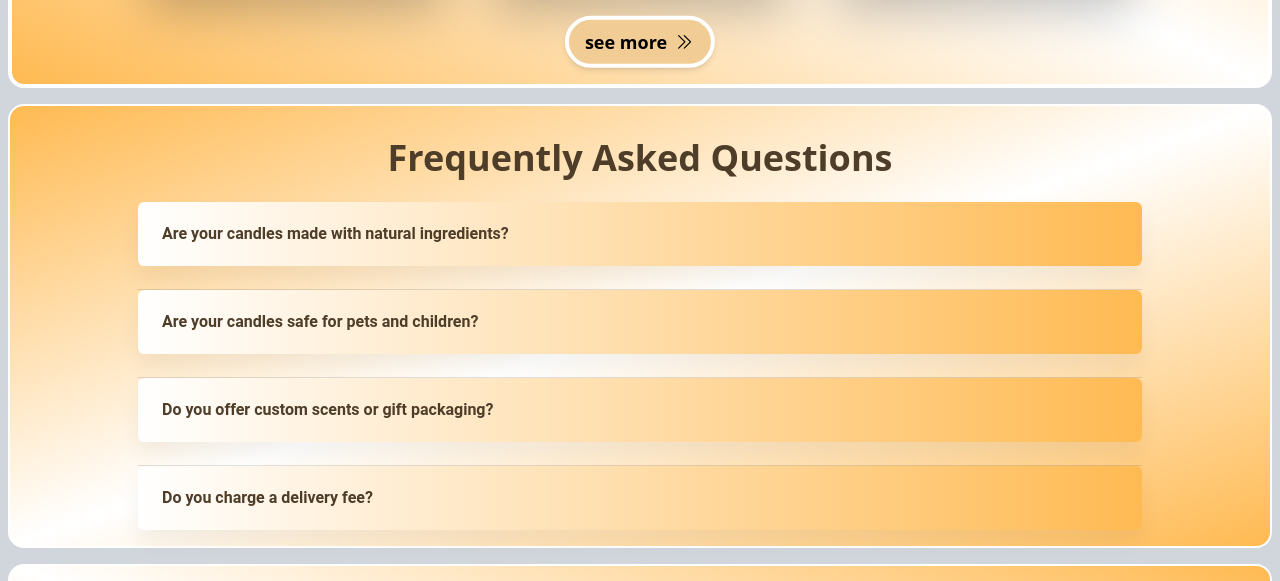
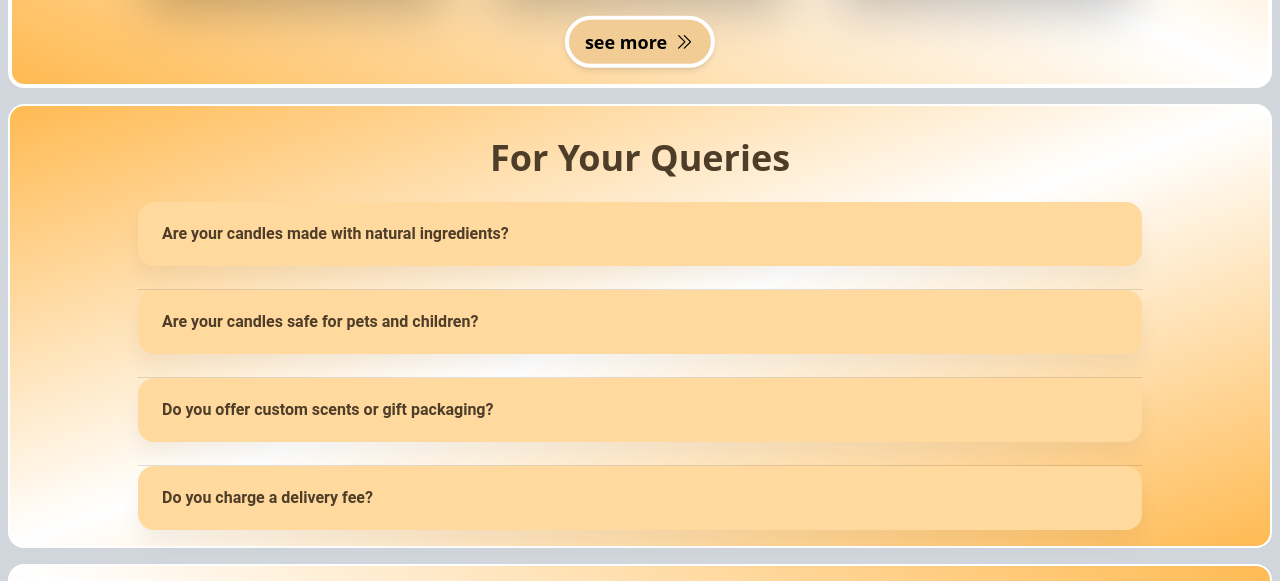
Before and after one commit to AMDHAAROON/Candlex.io, a React (Vite) app: page / in a window 1280 px wide. Shown: the part 1580-2161 px from the top of the page. Built offline with nearby package versions, Linux system fonts and the light colour scheme; some icons are missing; a web font is replaced by a local one.

Commit message:
changed the color in faq box

```diff
--- a/src/Components/Faq.jsx
+++ b/src/Components/Faq.jsx
@@ -104,7 +104,7 @@ export default function Faq() {
     <div className="bg-[linear-gradient(to_top_left,#ffba52_0%,#ffffff_50%,#ffba52_100%)] rounded-2xl shadow-orange-300 border-2 border-white " id="Faq">
     <section className="mx-32 pt-4  ">
          <h1 className="text-center mt-4 mb-6 text-4xl font-bold text-[#4E3D28] ">
-           Frequently Asked Questions
+           For Your Queries
           </h1>
       <Box
         sx={{
@@ -114,10 +114,11 @@ export default function Faq() {
           gap: 1, // Adds vertical spacing between accordions
           "& .MuiPaper-root.MuiAccordion-root": {
             boxShadow: "0px 12px 21px rgb(0 0 0 / 5%)",
-            borderTop: "none",
-            borderRadius: ".4rem",
+
+            borderRadius: "1rem",
+            borderColor: "#ff",
             p: 1,
-             background: 'linear-gradient(to left, #ffba52, white)',
+             background: '#FFD99D',
             color: "#fff",
             mb: 2, // Adds spacing between each accordion
           },
```
